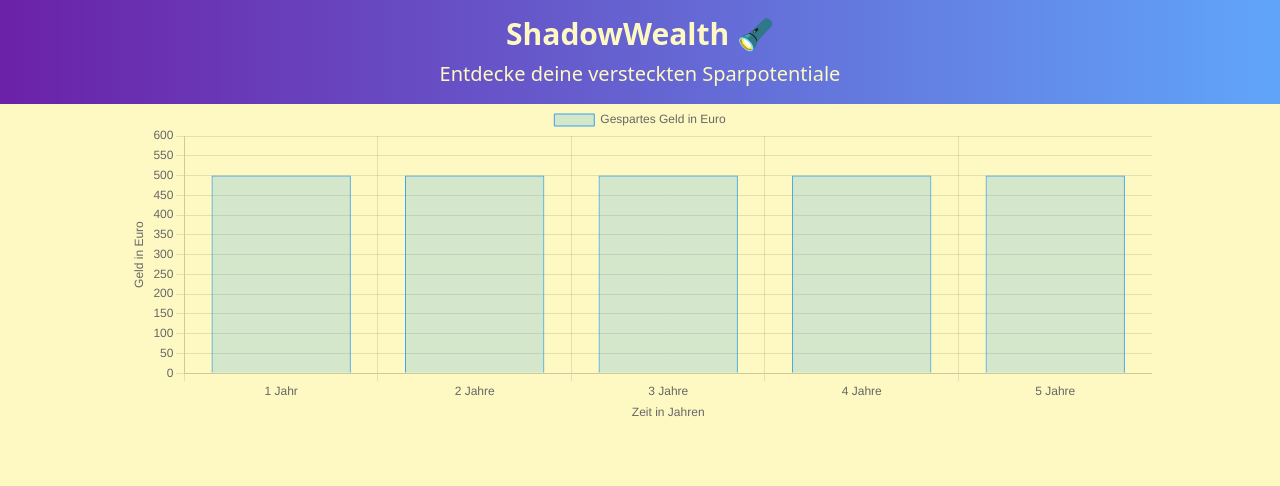
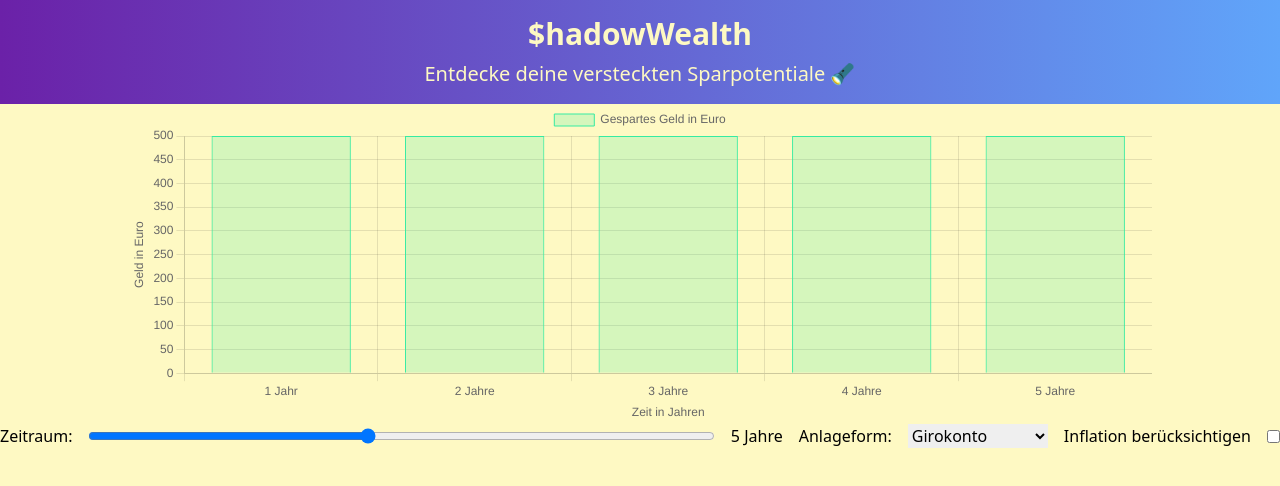
Before and after one commit to andreasCanSee/ShadowWealth, a SvelteKit app: page / in a window 1280 px wide. Shown: the top 486 px of the page. Built offline with nearby package versions, Linux system fonts and the light colour scheme.

Commit message:
Implemented Controls for Bar Chart: Time, Investment Options, Include Inflation

```diff
--- a/src/components/BarChart.svelte
+++ b/src/components/BarChart.svelte
@@ -1,21 +1,52 @@
 <script lang="ts">
-    import { onMount } from 'svelte';
+    import { onMount, onDestroy } from 'svelte';
     import Chart from 'chart.js/auto';
     import type { ChartConfiguration } from 'chart.js/auto';
-
-    import chartData from '../data/chartData';
+    import { chartData } from '../data/chartData';
 
     let chart: Chart;
+
+    $: $chartData, updateChart();
+
+    function updateChart() {
+        if (chart) {
+            chart.data.labels = $chartData.labels;
+            chart.data.datasets[0].data = $chartData.minData; // Setze immer minData für das erste Dataset
+
+            // Überprüfe, ob maxData vorhanden ist und passe das Chart entsprechend an
+            if ('maxData' in $chartData && $chartData.maxData) {
+                if (chart.data.datasets.length > 1) {
+                    // Aktualisiere maxData für das zweite Dataset, falls es bereits existiert
+                    chart.data.datasets[1].data = $chartData.maxData;
+                } else {
+                    // Füge ein neues Dataset für maxData hinzu, falls es noch nicht existiert
+                    chart.data.datasets.push({
+                        label: 'Maximales gespartes Geld in Euro',
+                        data: $chartData.maxData,
+                        backgroundColor: 'rgba(34, 139, 34, 0.2)',
+                        borderColor: 'rgba(34, 139, 34, 1)',
+
+                        borderWidth: 1
+                    });
+                }
+            } else if (chart.data.datasets.length > 1) {
+                // Entferne das maxData Dataset, falls es nicht mehr benötigt wird
+                chart.data.datasets.pop();
+            }
+
+            chart.update();
+        }
+    }
 
     const chartConfig: ChartConfiguration = {
             type: 'bar',
             data: {
-                labels: chartData.labels,
+                labels: $chartData.labels,
                 datasets: [{
                     label: 'Gespartes Geld in Euro',
-                    data: chartData.data,
-                    backgroundColor: 'rgba(54, 162, 235, 0.2)',
-                    borderColor: 'rgba(54, 162, 235, 1)',
+                    data: $chartData.minData,
+                    backgroundColor: 'rgba(54, 235, 162, 0.2)',
+                    borderColor: 'rgba(54, 235,162, 1)',
                     borderWidth: 1
                 }]
             },
@@ -24,7 +55,9 @@
                 maintainAspectRatio: false,
                 scales: {
                     y: {
+
                         beginAtZero: true,
+                        //suggestedMax: 600,
                         title: {
                             display: true,
                             text: 'Geld in Euro'
@@ -34,6 +67,7 @@
                         }
                     },
                     x: {
+                        stacked: true,
                         title: {
                             display: true,
                             text: 'Zeit in Jahren'
@@ -55,17 +89,12 @@
 
         if(ctx){
             chart = new Chart(ctx, chartConfig);
-            chart.options.scales.y.max = 600;
-            chart.update();
         }
     })
 
     // Diagramm zerstören
-    import { onDestroy } from 'svelte';
     onDestroy(() => {
-        if (chart) {
-            chart.destroy();
-        }
+        if (chart) chart.destroy();
     });
 
 </script>
--- /dev/null
+++ b/src/components/ChartControls.svelte
@@ -0,0 +1,20 @@
+<script lang="ts">
+    import { selectedYears, includeInflation, selectedInvestmentType } from "../stores/store";
+    import { investmentOptions } from "../data/investmentOptions";
+</script>
+
+<div class="flex items-center space-x-4">
+    <label for="years-slider" class="whitespace-nowrap">Zeitraum:</label>
+    <input id="years-slider" type="range" min="1" max="10" class="slider flex-1" bind:value={$selectedYears}>
+    <span>{$selectedYears} Jahre</span>
+
+    <label for="investment-dropdown">Anlageform:</label>
+    <select id="investment-dropdown" bind:value={$selectedInvestmentType}>
+        {#each investmentOptions as option}
+            <option value={option}>{option}</option>
+        {/each}
+    </select>
+
+    <label for="inflation-checkbox">Inflation berücksichtigen</label>
+    <input id="inflation-checkbox" type="checkbox" bind:checked={$includeInflation}>
+</div>
--- a/src/components/Header.svelte
+++ b/src/components/Header.svelte
@@ -1,4 +1,4 @@
 <header class="bg-gradient-to-r from-purple-800 to-blue-400 text-yellow-100 p-4 text-center flex flex-col justify-center">
-    <h1 class="text-3xl font-bold mb-2">ShadowWealth 🔦</h1>
-    <p class="text-xl">Entdecke deine versteckten Sparpotentiale</p>
+    <h1 class="text-3xl font-bold mb-2">$hadowWealth</h1>
+    <p class="text-xl">Entdecke deine versteckten Sparpotentiale 🔦</p>
 </header>
--- a/src/data/chartData.ts
+++ b/src/data/chartData.ts
@@ -1,14 +1,51 @@
+import { derived } from "svelte/store";
+import { selectedYears, currentSavings, includeInflation, selectedInvestmentType } from "../stores/store";
+import { investmentProperties } from "./investmentOptions";
+
 export type ChartData = {
     labels: string[];
-    data: number[];
-  };
-
-const labels = ['1 Jahr', '2 Jahre', '3 Jahre', '4 Jahre', '5 Jahre'];
-const data = [500, 500, 500, 500, 500];
-
-const chartData: ChartData = {
-    labels,
-    data,
+    minData: number[];
+    maxData?: number[]; //optional
 };
 
+export const chartData = derived([selectedYears, currentSavings, includeInflation, selectedInvestmentType], ([$selectedYears, $currentSavings, $includeInflation, $selectedInvestmentType]) => {
+    const labels = Array.from({ length: $selectedYears }, (_, i) => `${i + 1} Jahr${i > 0 ? 'e' : ''}`);
+    const selectedOption = investmentProperties.find(option => option.label === $selectedInvestmentType);
+
+    if (!selectedOption) {
+        console.error('Ausgewählte Anlageoption nicht gefunden:', $selectedInvestmentType);
+        // Default-Werte zurückgeben, wenn keine Option gefunden wird
+        return { labels, minData: Array($selectedYears).fill($currentSavings) };
+    }
+
+
+    const minData = calculateData($selectedYears, $currentSavings, selectedOption.interestRate.min, $includeInflation);
+
+    let maxData;
+    // MaxData nur für volatile Anlageformen berechnen
+    if (selectedOption.volatility) {
+        maxData = calculateData($selectedYears, $currentSavings, selectedOption.interestRate.max, $includeInflation);
+    }
+
+    // Ergebnisobjekt, inklusive maxData, wenn vorhanden
+    const result: ChartData = { labels, minData };
+    if (maxData) {
+        result.maxData = maxData;
+    }
+
+    return result;
+});
+
 export default chartData;
+
+function calculateData(years: number, baseSavings: number, rate: number, includeInflation: boolean): number[] {
+    const inflationRate = 2; // Angenommene durchschnittliche Inflationsrate pro Jahr in Prozent
+
+    return Array.from({ length: years }, (_, i) => {
+        let adjustedRate = rate;
+        if (includeInflation) {
+            adjustedRate -= inflationRate / 100; // Anpassung der Zinsrate um die Inflation
+        }
+        return baseSavings * Math.pow(1 + adjustedRate, i + 1); // Berechnung unter Berücksichtigung der Zinsen (und Inflation, falls aktiviert)
+    });
+}
--- /dev/null
+++ b/src/data/investmentOptions.ts
@@ -0,0 +1,18 @@
+type InterestRate = {
+    min: number;
+    max: number;
+};
+
+type InvestmentOption = {
+    label: string;
+    interestRate: InterestRate;
+    volatility: boolean;
+};
+
+export const investmentProperties: InvestmentOption[] = [
+    { label: 'Girokonto', interestRate: { min: 0, max: 0 }, volatility: false },
+    { label: 'Tagesgeldkonto', interestRate: { min: 0.01, max: 0.01 }, volatility: false },
+    { label: 'ETF Depot', interestRate: { min: -0.02, max: 0.06 }, volatility: true }
+]
+
+export const investmentOptions = Object.values(investmentProperties).map(option => option.label);
--- a/src/routes/+page.svelte
+++ b/src/routes/+page.svelte
@@ -1,9 +1,11 @@
 <script lang="ts">
     import Header from "../components/Header.svelte";
     import BarChart from "../components/BarChart.svelte";
+    import ChartControls from "../components/ChartControls.svelte";
 </script>
 
 <div class="min-h-screen bg-yellow-100">
     <Header />
     <BarChart />
+    <ChartControls />
 </div>
--- /dev/null
+++ b/src/stores/store.ts
@@ -0,0 +1,9 @@
+import { writable } from "svelte/store";
+
+export const currentSavings = writable(500);
+
+export const selectedYears = writable(5);
+
+export const includeInflation = writable(false);
+
+export const selectedInvestmentType = writable("Girokonto")
--- a/static/output.css
+++ b/static/output.css
@@ -568,12 +568,30 @@ video {
   min-height: 100vh;
 }
 
+.flex-1 {
+  flex: 1 1 0%;
+}
+
 .flex-col {
   flex-direction: column;
 }
 
+.items-center {
+  align-items: center;
+}
+
 .justify-center {
   justify-content: center;
+}
+
+.space-x-4 > :not([hidden]) ~ :not([hidden]) {
+  --tw-space-x-reverse: 0;
+  margin-right: calc(1rem * var(--tw-space-x-reverse));
+  margin-left: calc(1rem * calc(1 - var(--tw-space-x-reverse)));
+}
+
+.whitespace-nowrap {
+  white-space: nowrap;
 }
 
 .bg-gray-100 {
```
